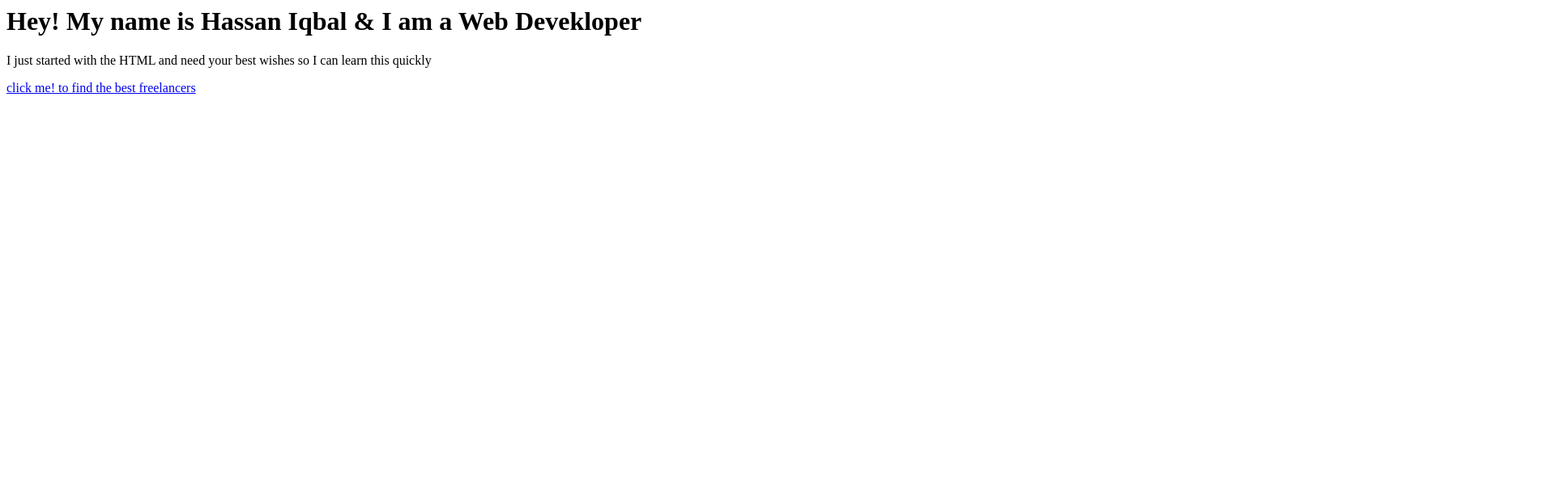
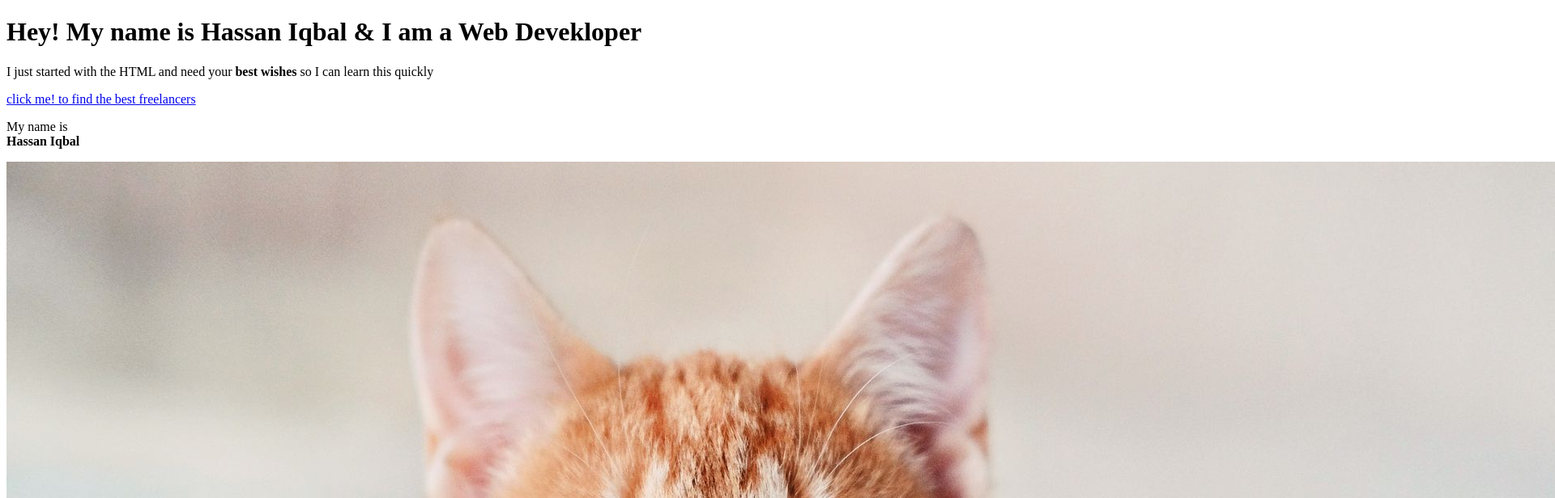
Before and after one commit to darkcoder-101/cartoon-hero, a plain HTML site: page test.html in a window 1280 px wide. Shown: the top 616 px of the page at 81% size, 1920 px wide, since content can reach past the window. Drawn offline with Linux system fonts and the light colour scheme.

Commit message:
Added a cat image and few more changes

```diff
--- a/test.html
+++ b/test.html
@@ -1,3 +1,13 @@
+<!DOCTYPE html>
+<html>
+<head>
+	<title>Test Page</title>
+</head>
+<body>
 <h1> Hey! My name is Hassan Iqbal & I am a Web Devekloper </h1>
-<p>I just started with the HTML and need your best wishes so I can learn this quickly</p>
+<p>I just started with the HTML and need your <b> best wishes </b> so I can learn this quickly</p>
 <a href="https://fiverr.com" target="blank" title="Let's Explore the Fiverr!">click me! to find the best freelancers</a>
+<p>My name is <br> <b>Hassan Iqbal</b></p>
+<img src="img/cat.jpg">
+</body>
+</html>
```
Also changed, not shown: img/cat.jpg (added), 1 other file.
